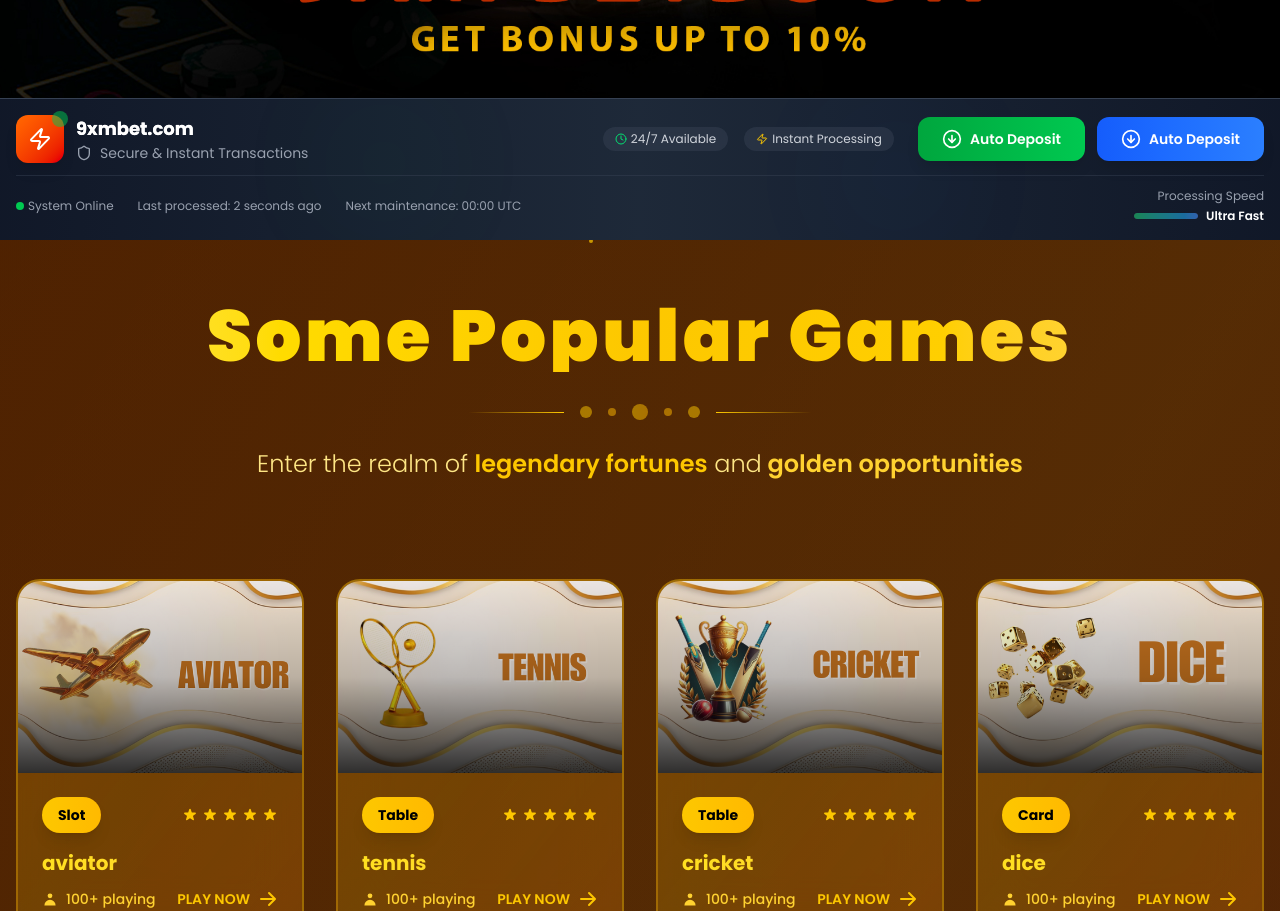
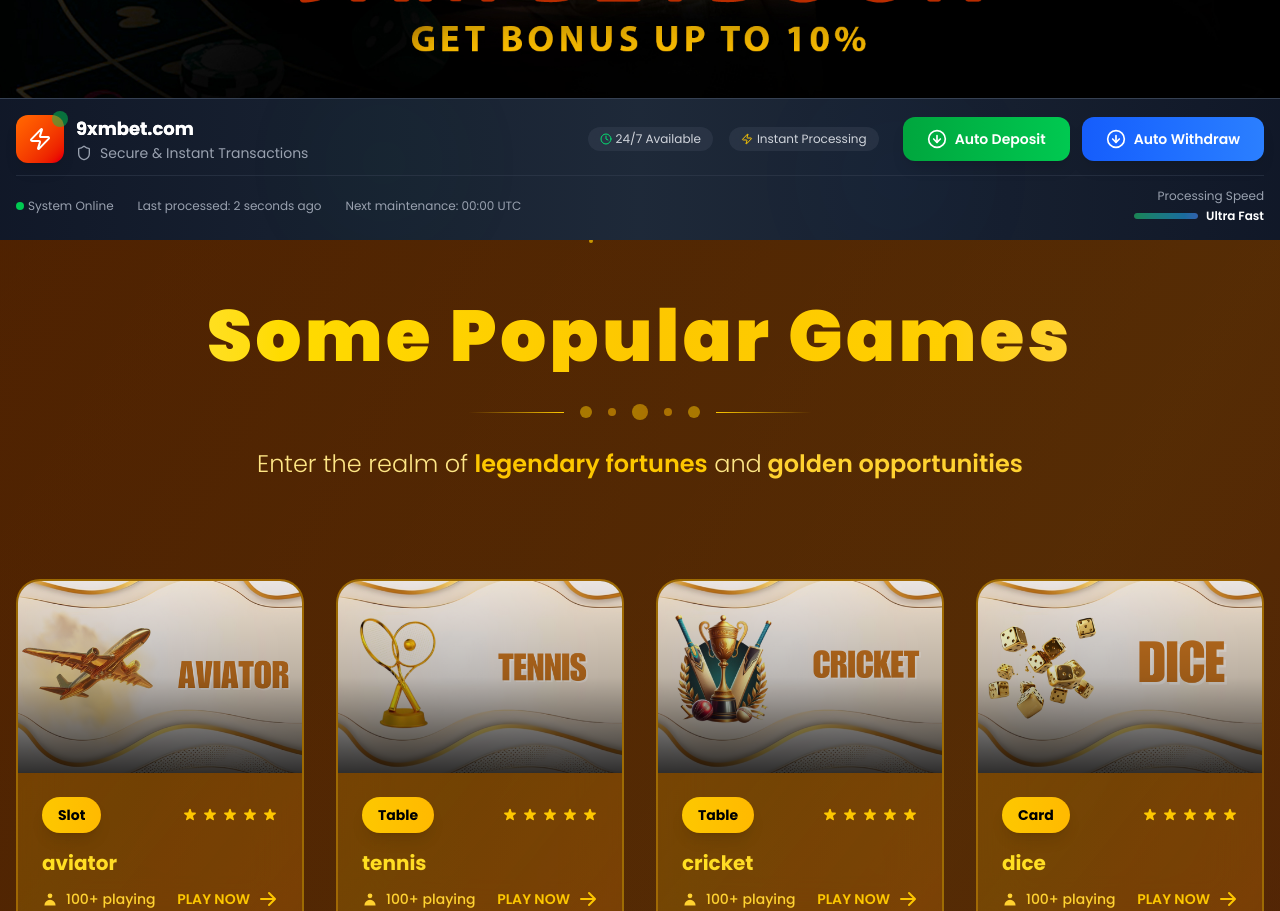
Before and after one commit to jaikanthshikre/9xm, a Next.js app: page / in a window 1280 px wide. Shown: the part 780-1691 px from the top of the page. Built offline with nearby package versions, Linux system fonts and the light colour scheme.

Commit message:
uupddated

```diff
--- a/app/section/Games.jsx
+++ b/app/section/Games.jsx
@@ -111,7 +111,7 @@
                 >
                   <div className="flex items-center space-x-2">
                     <ArrowDownCircle className="w-5 h-5 group-hover:animate-bounce" />
-                    <span>Auto Deposit</span>
+                    <span>Auto Withdraw</span>
                   </div>
                   <div className="absolute inset-0 bg-white/20 rounded-xl opacity-0 group-hover:opacity-100 transition-opacity duration-300"></div>
                 </button>
```
